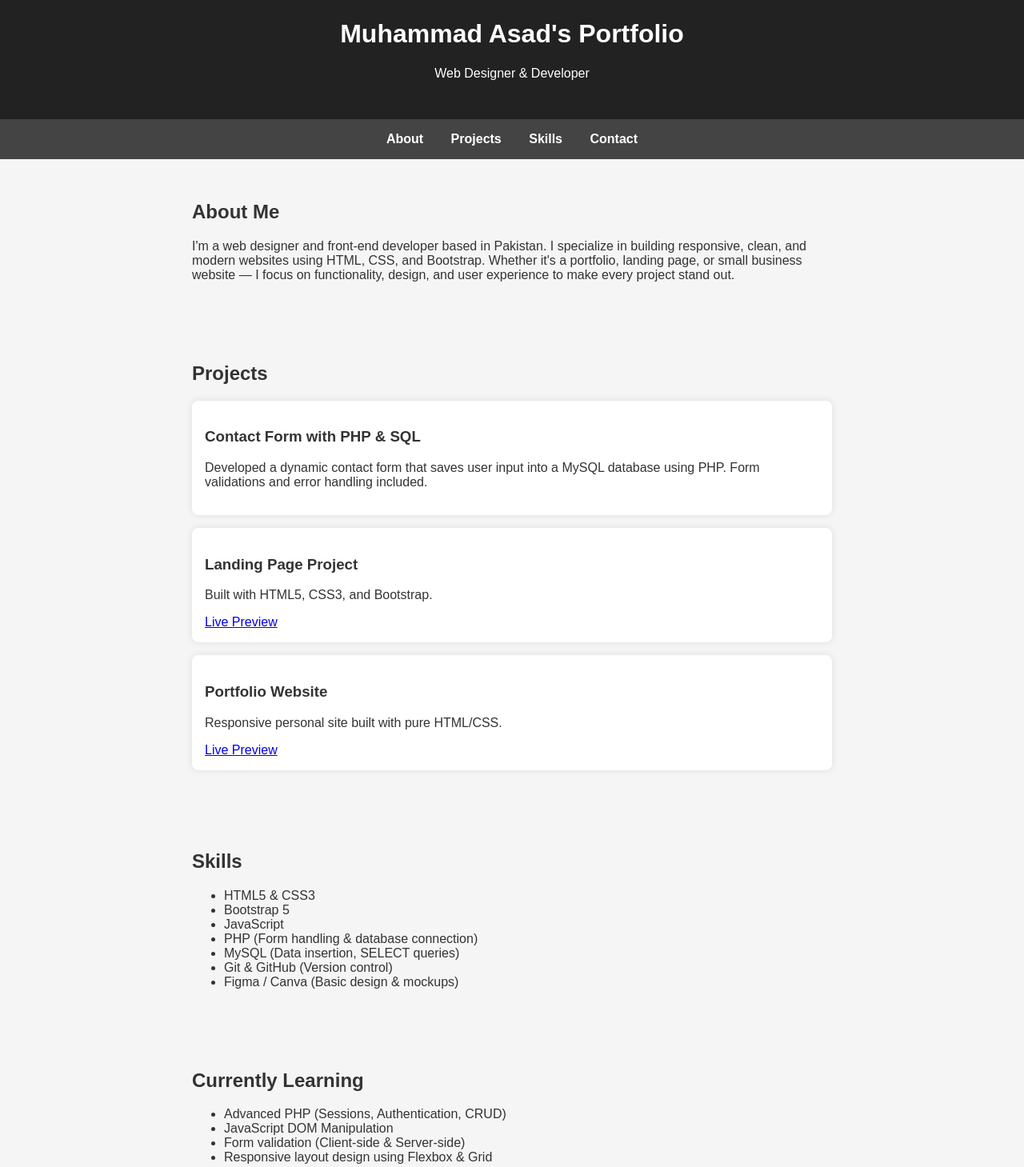
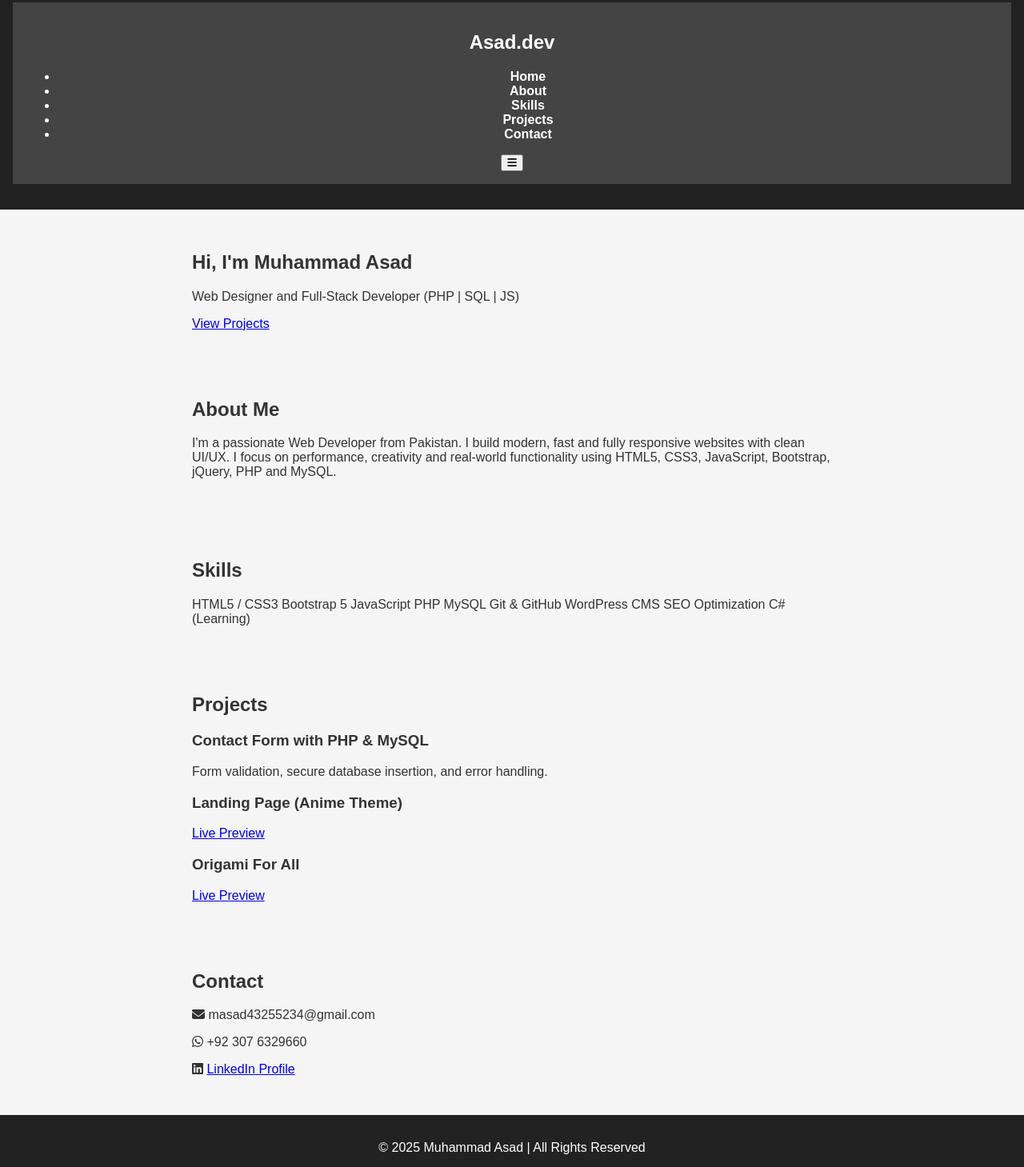
Before and after one commit to aiylen/My-Portfolio-, a plain HTML site: page index.html in a window 1280 px wide. Shown: the part 29-1488 px from the top of the page at 80% size. Drawn offline with Linux system fonts and the light colour scheme.

Commit message:
Revamp portfolio page layout and content
Updated the structure and content of the portfolio page, including improved header navigation, added Font Awesome for icons, and enhanced sections for skills and projects.

```diff
--- a/index.html
+++ b/index.html
@@ -1,81 +1,87 @@
 <!DOCTYPE html>
 <html lang="en">
 <head>
-  <meta charset="UTF-8" />
-  <meta name="viewport" content="width=device-width, initial-scale=1.0" />
-  <title>Muhammad Asad - Portfolio</title>
-  <link rel="stylesheet" href="style.css" />
+  <meta charset="UTF-8">
+  <meta name="viewport" content="width=device-width, initial-scale=1.0">
+  <title>Muhammad Asad – Portfolio</title>
+  <link rel="stylesheet" href="style.css">
+  <link href="https://cdnjs.cloudflare.com/ajax/libs/font-awesome/6.5.0/css/all.min.css" rel="stylesheet">
 </head>
 <body>
-  <header>
-    <h1>Muhammad Asad's Portfolio</h1>
-    <p>Web Designer & Developer</p>
+
+  <header id="top">
+    <nav class="navbar">
+      <h2 class="logo">Asad.dev</h2>
+      <ul class="nav-links">
+        <li><a href="#home">Home</a></li>
+        <li><a href="#about">About</a></li>
+        <li><a href="#skills">Skills</a></li>
+        <li><a href="#projects">Projects</a></li>
+        <li><a href="#contact">Contact</a></li>
+      </ul>
+      <button id="menu-btn"><i class="fa-solid fa-bars"></i></button>
+    </nav>
   </header>
 
-  <nav>
-    <a href="#about">About</a>
-    <a href="#projects">Projects</a>
-    <a href="#skills">Skills</a>
-    <a href="#contact">Contact</a>
-  </nav>
-
- <section id="about">
-  <h2>About Me</h2>
-  <p>I'm a web designer and front-end developer based in Pakistan. I specialize in building responsive, clean, and modern websites using HTML, CSS, and Bootstrap. Whether it's a portfolio, landing page, or small business website — I focus on functionality, design, and user experience to make every project stand out.</p>
-</section>
-
-  <section id="projects">
-    <h2>Projects</h2>
-
-  <div class="project">
-    <h3>Contact Form with PHP & SQL</h3>
-    <p>Developed a dynamic contact form that saves user input into a MySQL database using PHP. Form validations and error handling included.</p>
-  </div>
-    <div class="project">
-      <h3>Landing Page Project</h3>
-      <p>Built with HTML5, CSS3, and Bootstrap.</p>
-      <a href="https://aiylen.github.io/Anime/">Live Preview</a>
-    </div>
-    <div class="project">
-      <h3>Portfolio Website</h3>
-      <p>Responsive personal site built with pure HTML/CSS.</p>
-      <a href="https://aiylen.github.io/Origami/">Live Preview</a>
+  <section id="home" class="hero">
+    <div class="hero-text">
+      <h1>Hi, I'm <span>Muhammad Asad</span></h1>
+      <p>Web Designer and Full-Stack Developer (PHP | SQL | JS)</p>
+      <a href="#projects" class="btn">View Projects</a>
     </div>
   </section>
 
-<section id="skills">
-  <h2>Skills</h2>
-  <ul>
-    <li>HTML5 & CSS3</li>
-    <li>Bootstrap 5</li>
-    <li>JavaScript</li>
-    <li>PHP (Form handling & database connection)</li>
-    <li>MySQL (Data insertion, SELECT queries)</li>
-    <li>Git & GitHub (Version control)</li>
-    <li>Figma / Canva (Basic design & mockups)</li>
-  </ul>
-</section>
+  <section id="about" class="section">
+    <h2>About Me</h2>
+    <p>
+      I'm a passionate Web Developer from Pakistan. I build modern, fast and fully responsive websites with
+      clean UI/UX. I focus on performance, creativity and real-world functionality using HTML5, CSS3,
+      JavaScript, Bootstrap, jQuery, PHP and MySQL.
+    </p>
+  </section>
 
-<section id="learning">
-  <h2>Currently Learning</h2>
-  <ul>
-    <li>Advanced PHP (Sessions, Authentication, CRUD)</li>
-    <li>JavaScript DOM Manipulation</li>
-    <li>Form validation (Client-side & Server-side)</li>
-    <li>Responsive layout design using Flexbox & Grid</li>
-  </ul>
-</section>
+  <section id="skills" class="section">
+    <h2>Skills</h2>
+    <div class="skills-grid">
+      <span>HTML5 / CSS3</span>
+      <span>Bootstrap 5</span>
+      <span>JavaScript</span>
+      <span>PHP</span>
+      <span>MySQL</span>
+      <span>Git & GitHub</span>
+      <span>WordPress CMS</span>
+      <span>SEO Optimization</span>
+      <span>C# (Learning)</span>
+    </div>
+  </section>
 
-  <section id="contact">
+  <section id="projects" class="section">
+    <h2>Projects</h2>
+    <div class="project-card">
+      <h3>Contact Form with PHP & MySQL</h3>
+      <p>Form validation, secure database insertion, and error handling.</p>
+    </div>
+    <div class="project-card">
+      <h3>Landing Page (Anime Theme)</h3>
+      <a href="https://aiylen.github.io/Anime/" target="_blank">Live Preview</a>
+    </div>
+    <div class="project-card">
+      <h3>Origami For All</h3>
+      <a href="https://aiylen.github.io/Origami/" target="_blank">Live Preview</a>
+    </div>
+  </section>
+
+  <section id="contact" class="section">
     <h2>Contact</h2>
-    <p>Email: <a href="mailto:masad43255234@gmail.com">masad43255234@gmail.com</a></p>
-    <p>WhatsApp: <a href="https://wa.me/qr/5Z5TRVYSOGNIP1">+923076329660</a></p>
-    <p>LinkedIn: <a href="https://www.linkedin.com/in/muhammad-asad-634800340?utm_source=share&utm_campaign=share_via&utm_content=profile&utm_medium=android_app">Muhammad Asad</a></p>
+    <p><i class="fa-solid fa-envelope"></i> masad43255234@gmail.com</p>
+    <p><i class="fa-brands fa-whatsapp"></i> +92 307 6329660</p>
+    <p><i class="fa-brands fa-linkedin"></i> <a href="https://www.linkedin.com/in/muhammad-asad-634800340" target="_blank">LinkedIn Profile</a></p>
   </section>
 
   <footer>
+    <p>© 2025 Muhammad Asad | All Rights Reserved</p>
+  </footer>
 
-    <p>© 2025 Muhammad Asad. All rights reserved.</p>
-  </footer>
+  <script src="script.js"></script>
 </body>
 </html>
```
